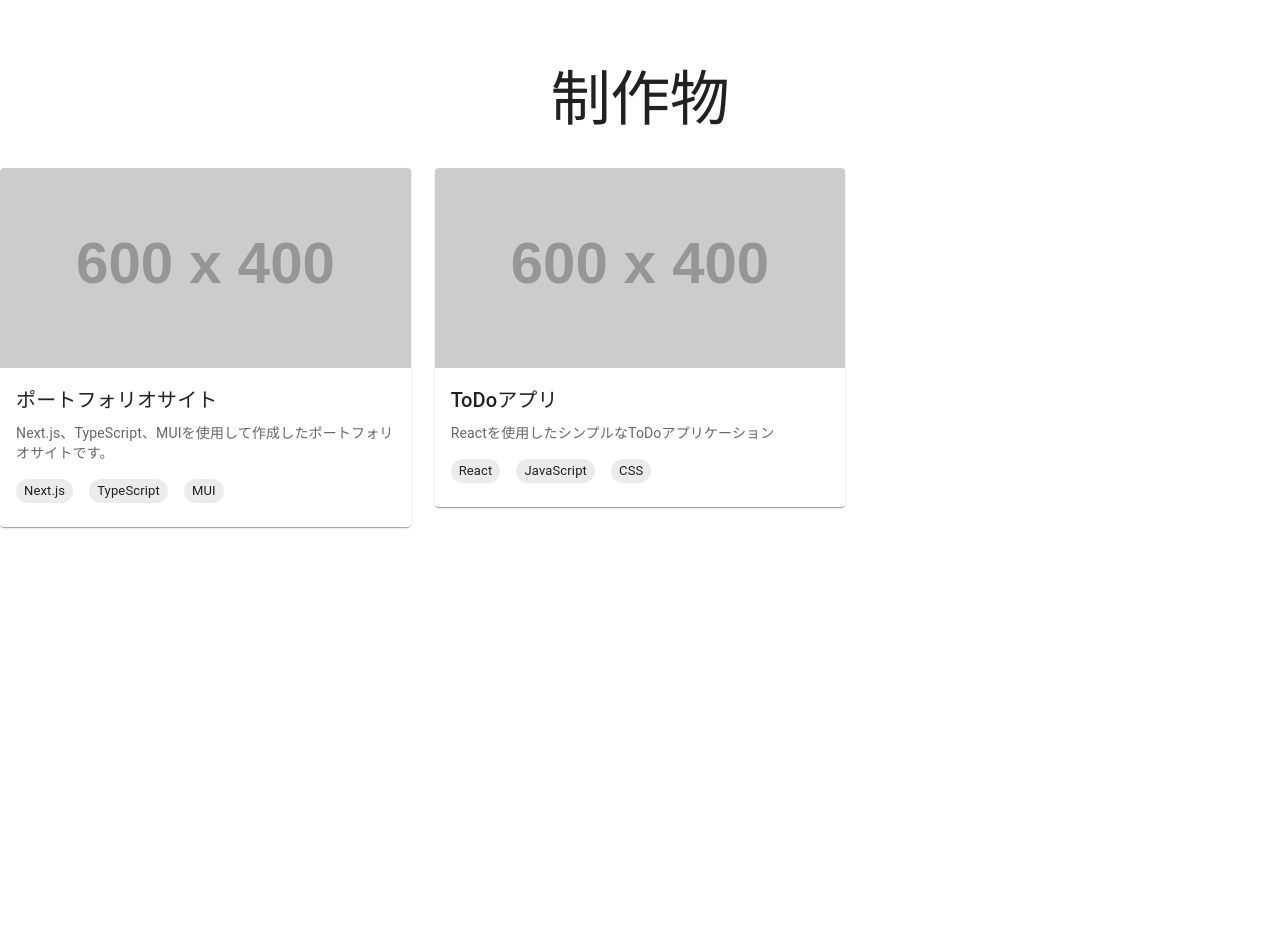
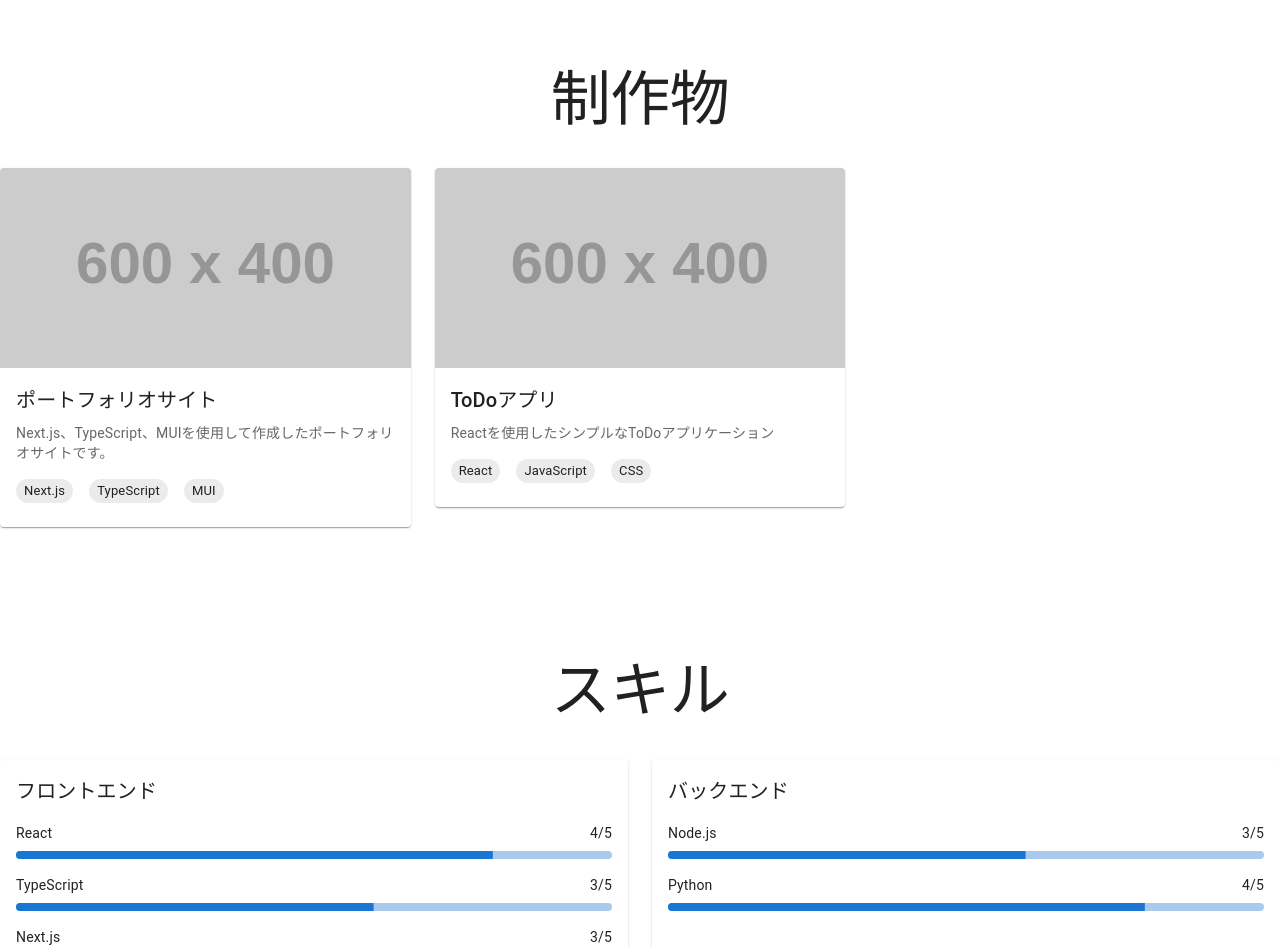
Before and after one commit to Yama9120/my_portfolio, a Next.js app: page / in a window 1280 px wide. Shown: the top 947 px of the page. Before the commit the page ends 800 px from the top, so only its background shows below. Built offline with nearby package versions, Linux system fonts and the light colour scheme.

Commit message:
feat: skill card

```diff
--- /dev/null
+++ b/app/components/sections/skill.tsx
@@ -0,0 +1,20 @@
+import { Box, Typography, Grid } from '@mui/material';
+import SkillCard from '../ui/skill-card';
+import { skills } from '@/app/lib/data/skills';
+
+export default function Skills() {
+  return (
+    <Box component="section" py={8}>
+      <Typography variant="h2" textAlign="center" mb={4}>
+        スキル
+      </Typography>
+      <Grid container spacing={3}>
+        {skills.map((skill) => (
+          <Grid item xs={12} sm={6} key={skill.id}>
+            <SkillCard skill={skill} />
+          </Grid>
+        ))}
+      </Grid>
+    </Box>
+  );
+}
--- a/app/components/ui/project-card.tsx
+++ b/app/components/ui/project-card.tsx
@@ -1,3 +1,5 @@
+'use client';
+
 import { Card, CardContent, CardMedia, Typography, Chip, Stack } from '@mui/material';
 import type { Project } from '@/app/lib/data/projects';
 
--- /dev/null
+++ b/app/components/ui/skill-card.tsx
@@ -0,0 +1,33 @@
+'use client';
+
+import { Card, CardContent, Typography, LinearProgress, Box } from '@mui/material';
+import type { Skill } from '@/app/lib/data/skills';
+
+interface SkillCardProps {
+  skill: Skill;
+}
+
+export default function SkillCard({ skill }: SkillCardProps) {
+  return (
+    <Card>
+      <CardContent>
+        <Typography variant="h6" gutterBottom>
+          {skill.category}
+        </Typography>
+        {skill.items.map((item) => (
+          <Box key={item.name} sx={{ my: 2 }}>
+            <Box sx={{ display: 'flex', justifyContent: 'space-between', mb: 1 }}>
+              <Typography variant="body2">{item.name}</Typography>
+              <Typography variant="body2">{item.level}/5</Typography>
+            </Box>
+            <LinearProgress
+              variant="determinate"
+              value={item.level * 20}
+              sx={{ height: 8, borderRadius: 2 }}
+            />
+          </Box>
+        ))}
+      </CardContent>
+    </Card>
+  );
+}
--- /dev/null
+++ b/app/lib/data/skills.ts
@@ -0,0 +1,29 @@
+export type Skill = {
+    id: number;
+    category: string;
+    items: {
+      name: string;
+      level: number;  // 1-5
+      icon?: string;
+    }[];
+};
+
+export const skills: Skill[] = [
+    {
+        id: 1,
+        category: "フロントエンド",
+        items: [
+            { name: "React", level: 4 },
+            { name: "TypeScript", level: 3 },
+            { name: "Next.js", level: 3 },
+        ]
+    },
+    {
+        id: 2,
+        category: "バックエンド",
+        items: [
+            { name: "Node.js", level: 3 },
+            { name: "Python", level: 4 },
+        ]
+    },
+];
--- a/app/page.tsx
+++ b/app/page.tsx
@@ -1,9 +1,11 @@
 import Projects from './components/sections/projects';
+import Skills from './components/sections/skill';
 
 export default function Page() {
   return (
     <main>
       <Projects />
+      <Skills />
     </main>
   );
 }
```
